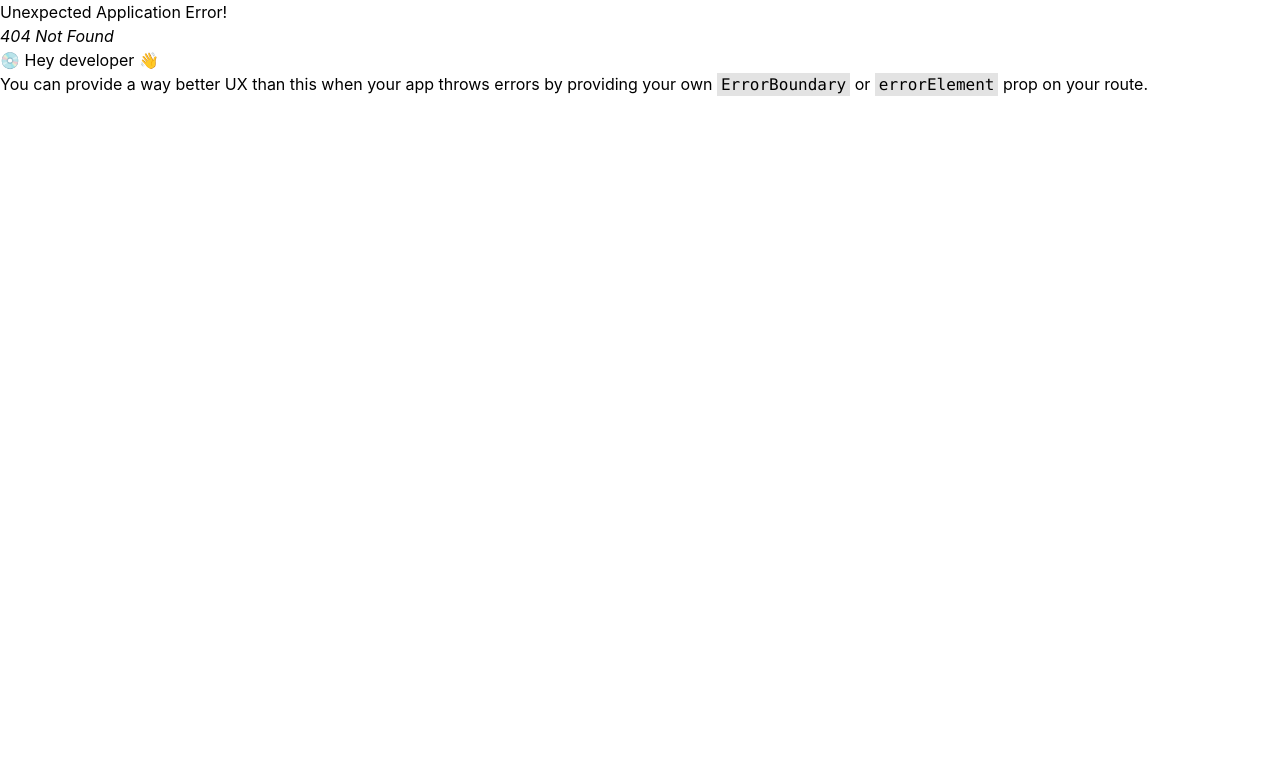
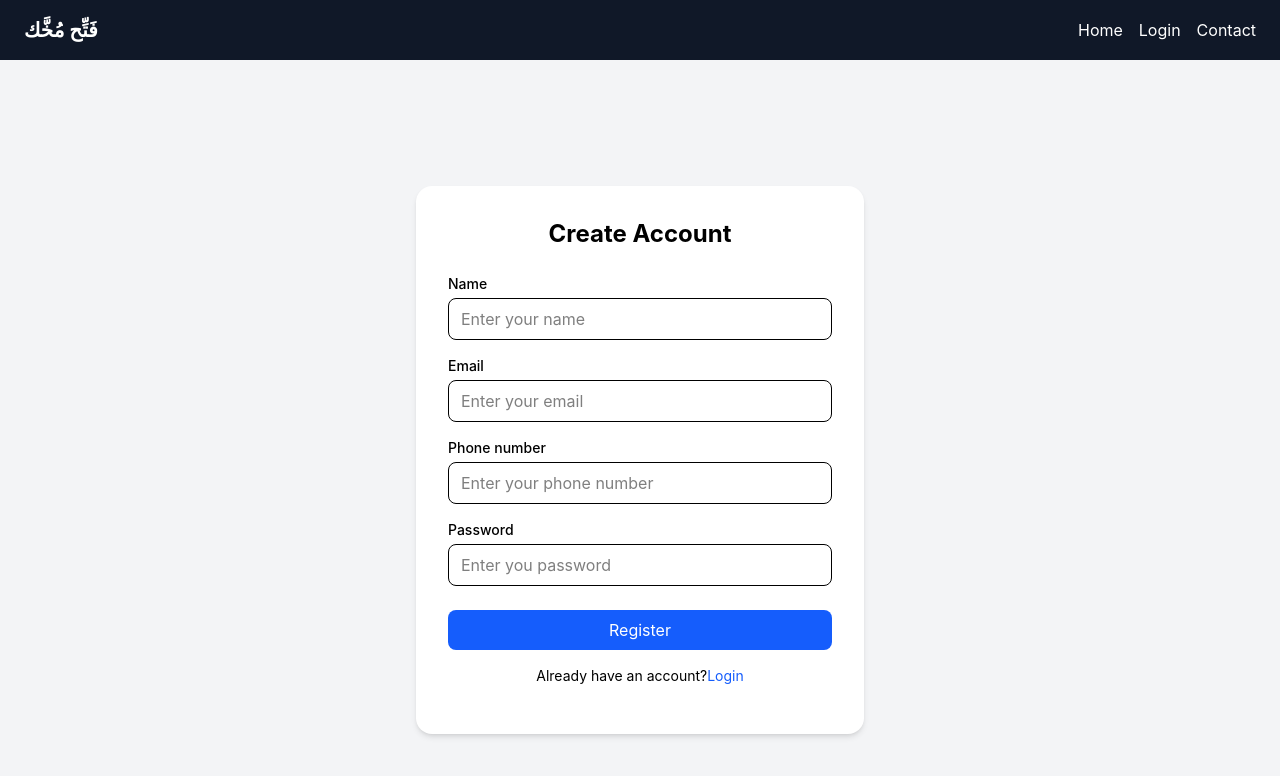
Before and after one commit to OsamaTuffaha/fattah_game, a React (Vite) app in the folder frontend/my-react-app/: page /signUp in a window 1280 px wide. Before the commit this address had no page. Shown: the top 776 px of the page. Built offline with nearby package versions, Linux system fonts and the light colour scheme.

Commit message:
add registration

```diff
--- a/frontend/my-react-app/src/components/features/auth/authSlice.jsx
+++ b/frontend/my-react-app/src/components/features/auth/authSlice.jsx
@@ -1,7 +1,7 @@
 import { createSlice } from "@reduxjs/toolkit";
 
 const authSlice = createSlice({
-  name: 'auth',
+  name: "auth",
   initialState: {
     token: localStorage.getItem("token") || null,
     userId: localStorage.getItem("userId") || null,
@@ -16,15 +16,14 @@ const authSlice = createSlice({
 
     setUserId: (state, action) => {
       state.userId = action.payload;
-      localStorage.setItem("token", action.payload);
+      localStorage.setItem("userId", action.payload);
     },
     setLogout: (state) => {
-  state.token = null;
-  state.userId = null;
-  state.isLoggedIn = false;
-  localStorage.removeItem("token");
-  localStorage.removeItem("userId");
-
+      state.token = null;
+      state.userId = null;
+      state.isLoggedIn = false;
+      localStorage.removeItem("token");
+      localStorage.removeItem("userId");
     },
   },
 });
--- a/frontend/my-react-app/src/components/navbar.jsx
+++ b/frontend/my-react-app/src/components/navbar.jsx
@@ -1,12 +1,31 @@
+import { setLogout } from "./features/auth/authSlice";
+import { useDispatch, useSelector } from "react-redux";
+
 function Navbar() {
+  const dispatch = useDispatch();
+  const isLoggedIn = useSelector((state) => state.auth.isLoggedIn);
   return (
     <div className="bg-gray-900 text-white px-6 py-4 flex justify-between items-center">
       <h1 className="text-xl font-bold">فَتِّح مُخَّك</h1>
 
       <div className="space-x-4">
-        <a href="#" className="hover:text-gray-300">Home</a>
-        <a href="#" className="hover:text-gray-300">About</a>
-        <a href="#" className="hover:text-gray-300">Contact</a>
+        <a href="/" className="hover:text-gray-300">
+          Home
+        </a>
+        <a
+          onClick={() => {
+            if (isLoggedIn) {
+              dispatch(setLogout());
+            }
+          }}
+          href="login"
+          className="hover:text-gray-300"
+        >
+          {isLoggedIn ? "Logout" : "Login"}
+        </a>
+        <a href="#" className="hover:text-gray-300">
+          Contact
+        </a>
       </div>
     </div>
   );
--- /dev/null
+++ b/frontend/my-react-app/src/components/pages/categoryPage.jsx
@@ -0,0 +1 @@
+import { useSelector , useDispatch } from "react-redux";
--- a/frontend/my-react-app/src/components/pages/login.jsx
+++ b/frontend/my-react-app/src/components/pages/login.jsx
@@ -1,4 +1,4 @@
-import {  Navigate, useNavigate } from "react-router-dom";
+import { data, Navigate, useNavigate } from "react-router-dom";
 import { useState } from "react";
 import { useDispatch, useSelector } from "react-redux";
 import { setToken, setUserId } from "../features/auth/authSlice";
@@ -21,28 +21,35 @@ const Login = () => {
     try {
       const data = await loginApi(email, password);
       console.log("SUCCESS:", data);
-
+      setMessage(data.message);
 
       // خزّن البيانات
       dispatch(setToken(data.token));
-      dispatch(setUserId(data.userId));
+      dispatch(setUserId(data.id));
+
+      setTimeout(() => {
+        navigate("/");
+      }, 2000);
 
       // روح على الصفحة الرئيسية
-      navigate("/");
     } catch (error) {
       console.log("ERROR:", error.response?.data);
+      setMessage(error.response?.data?.message || error.message);
     }
   };
 
   // 🔥 إذا مسجل دخول، رجّعه
-  if (auth.isLoggedIn) {
-    return <Navigate to="/" />;
-  }
+  // if (auth.isLoggedIn) {
+  //   return <Navigate to="/" />;
+  // }
 
   return (
     <div className="h-screen flex items-center justify-center bg-gradient-to-br from-[#38598b] via-[#a2a8d3] to-[#113f67]">
       <div className="flex min-h-full flex-col justify-center px-6 py-12 lg:px-8">
         <div className="sm:mx-auto sm:w-full sm:max-w-sm">
+          <h1 className="text-5xl md:text-7xl font-extrabold text-gray-800 tracking-wide">
+            فَتِّح مُخَّك
+          </h1>
           <h2 className="mt-10 text-center text-2xl font-bold text-white">
             Sign in to your account
           </h2>
@@ -87,10 +94,16 @@ const Login = () => {
 
           <p className="mt-10 text-center text-sm text-white">
             Not a member?{" "}
-            <a className="font-semibold text-green-400 hover:text-green-300">
+            <a
+              onClick={() => {
+                navigate("/signup");
+              }}
+              className="font-semibold text-green-400 hover:text-green-300"
+            >
               sign up now
             </a>
           </p>
+          <p className="mt-10 text-center text-sm text-white">{message}</p>
         </div>
       </div>
     </div>
--- /dev/null
+++ b/frontend/my-react-app/src/components/pages/signup.jsx
@@ -0,0 +1,102 @@
+import { useDispatch, useSelector } from "react-redux";
+import signupApi from "../services/signupApi";
+import { useState, useEffect } from "react";
+import { Navigate, useNavigate } from "react-router-dom";
+
+const SignUp = () => {
+  const dispatch = useDispatch();
+  const nav = useNavigate();
+
+  const [userName, setUserName] = useState("");
+  const [email, setEmail] = useState("");
+  const [phoneNumber, setPhoneNumber] = useState("");
+  const [password, setPassword] = useState("");
+  const [message, setMessage] = useState("");
+
+  const handleSignUp = async (e) => {
+    e.preventDefault();
+
+    try {
+      const data = await signupApi(userName, email, phoneNumber, password);
+
+      console.log("success", data);
+      setMessage(data.message || "Account created successfully ✅");
+    } catch (error) {
+      console.log("error", error);
+      setMessage(error.response?.data?.message || error.message);
+    }
+  };
+  return (
+    <div className="min-h-screen flex items-center justify-center bg-gray-100">
+      <div className="bg-white p-8 rounded-2xl shadow-md w-full max-w-md">
+        <h2 className="text-2xl font-bold mb-6 text-center">Create Account</h2>
+
+        <form onSubmit={handleSignUp}>
+          <div className="mb-4">
+            <label className="block mb-1 text-sm font-medium">Name</label>
+            <input
+              onChange={(e) => setUserName(e.target.value)}
+              type="text"
+              className="w-full px-3 py-2 border rounded-lg focus:outline-none focus:ring-2 focus:ring-blue-500"
+              placeholder="Enter your name"
+            />
+          </div>
+
+          <div className="mb-4">
+            <label className="block mb-1 text-sm font-medium">Email</label>
+            <input
+              onChange={(e) => setEmail(e.target.value)}
+              type="email"
+              className="w-full px-3 py-2 border rounded-lg focus:outline-none focus:ring-2 focus:ring-blue-500"
+              placeholder="Enter your email"
+            />
+          </div>
+
+          <div className="mb-4">
+            <label className="block mb-1 text-sm font-medium">
+              Phone number
+            </label>
+            <input
+              onChange={(e) => setPhoneNumber(e.target.value)}
+              type="number"
+              className="w-full px-3 py-2 border rounded-lg focus:outline-none focus:ring-2 focus:ring-blue-500"
+              placeholder="Enter your phone number"
+            />
+          </div>
+
+          <div className="mb-6">
+            <label className="block mb-1 text-sm font-medium">Password</label>
+            <input
+              onChange={(e) => setPassword(e.target.value)}
+              type="password"
+              className="w-full px-3 py-2 border rounded-lg focus:outline-none focus:ring-2 focus:ring-blue-500"
+              placeholder="Enter you password"
+            />
+          </div>
+
+          <button
+            // onClick={() => {
+            //   setTimeout(() => {
+            //     nav("/login");
+            //   }, 2000);
+            // }}
+            type="submit"
+            className="w-full bg-blue-600 text-white py-2 rounded-lg hover:bg-blue-700 transition"
+          >
+            Register
+          </button>
+        </form>
+
+        <p className="text-sm text-center mt-4">
+          Already have an account?
+          <a href="/login" className="text-blue-600 hover:underline">
+            Login
+          </a>
+        </p>
+        <p className="text-sm text-center mt-4">{message}</p>
+      </div>
+    </div>
+  );
+};
+
+export default SignUp;
--- a/frontend/my-react-app/src/components/routes/router.jsx
+++ b/frontend/my-react-app/src/components/routes/router.jsx
@@ -7,6 +7,8 @@ import Navbar from "../navbar";
 import Main from "../layouts/Main";
 
 import Login from "../pages/login";
+
+import SignUp from "../pages/signup";
 
 const router = createBrowserRouter([
   {
@@ -21,6 +23,10 @@ const router = createBrowserRouter([
         path: "/login",
         element: <Login />,
       },
+      {
+        path: "/signUp",
+        element: <SignUp />,
+      },
     ],
   },
 ]);
--- /dev/null
+++ b/frontend/my-react-app/src/components/services/signupApi.jsx
@@ -0,0 +1,13 @@
+import axios from "axios";
+
+const signupApi = async (user_name, email, phone_number, password) => {
+  const result = await axios.post("http://localhost:5000/user/register", {
+    user_name,
+    email,
+    phone_number,
+    password,
+  });
+  return result.data;
+};
+
+export default signupApi;
```
Also changed, not shown: 1 other file (tests, documents, lock files or other folders).
